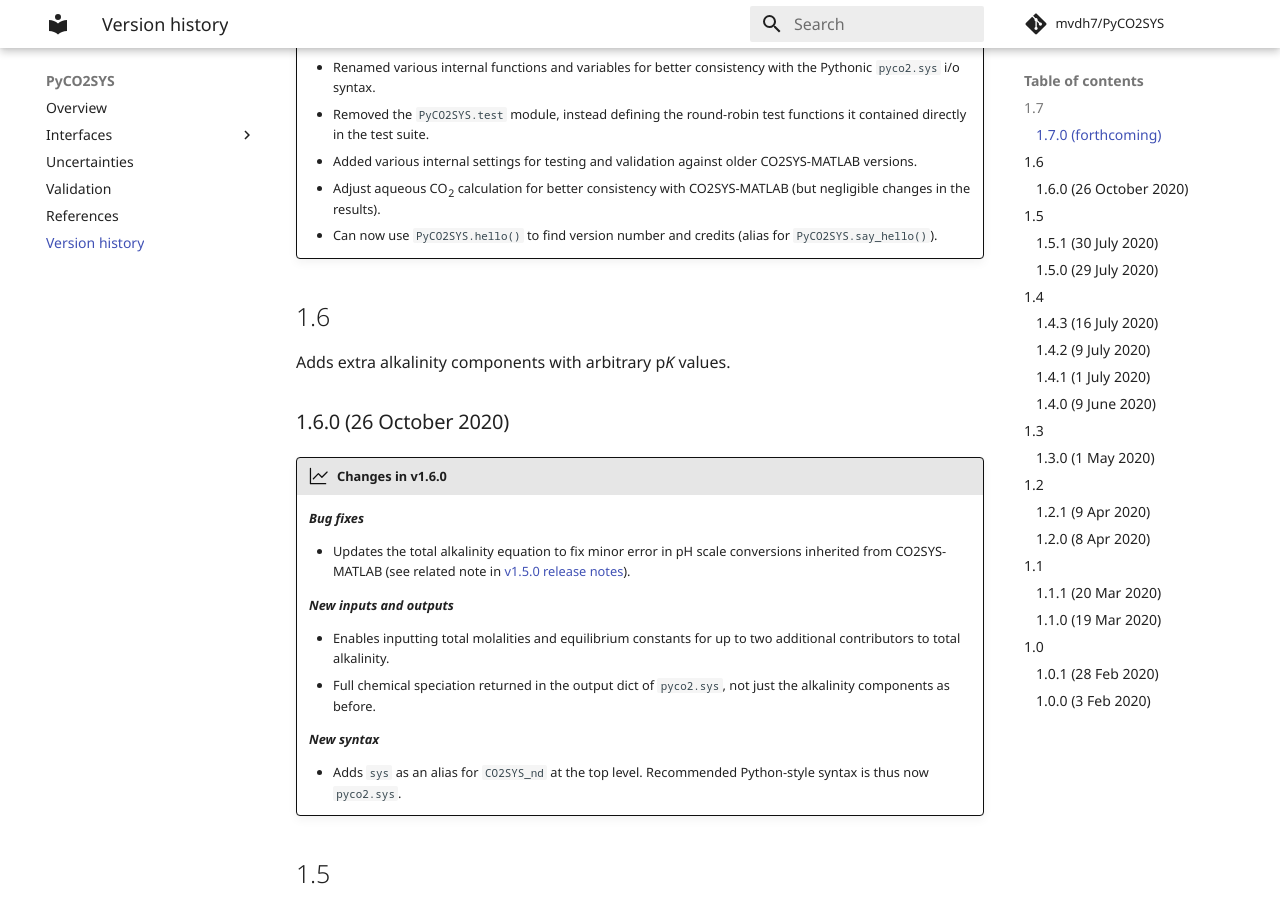
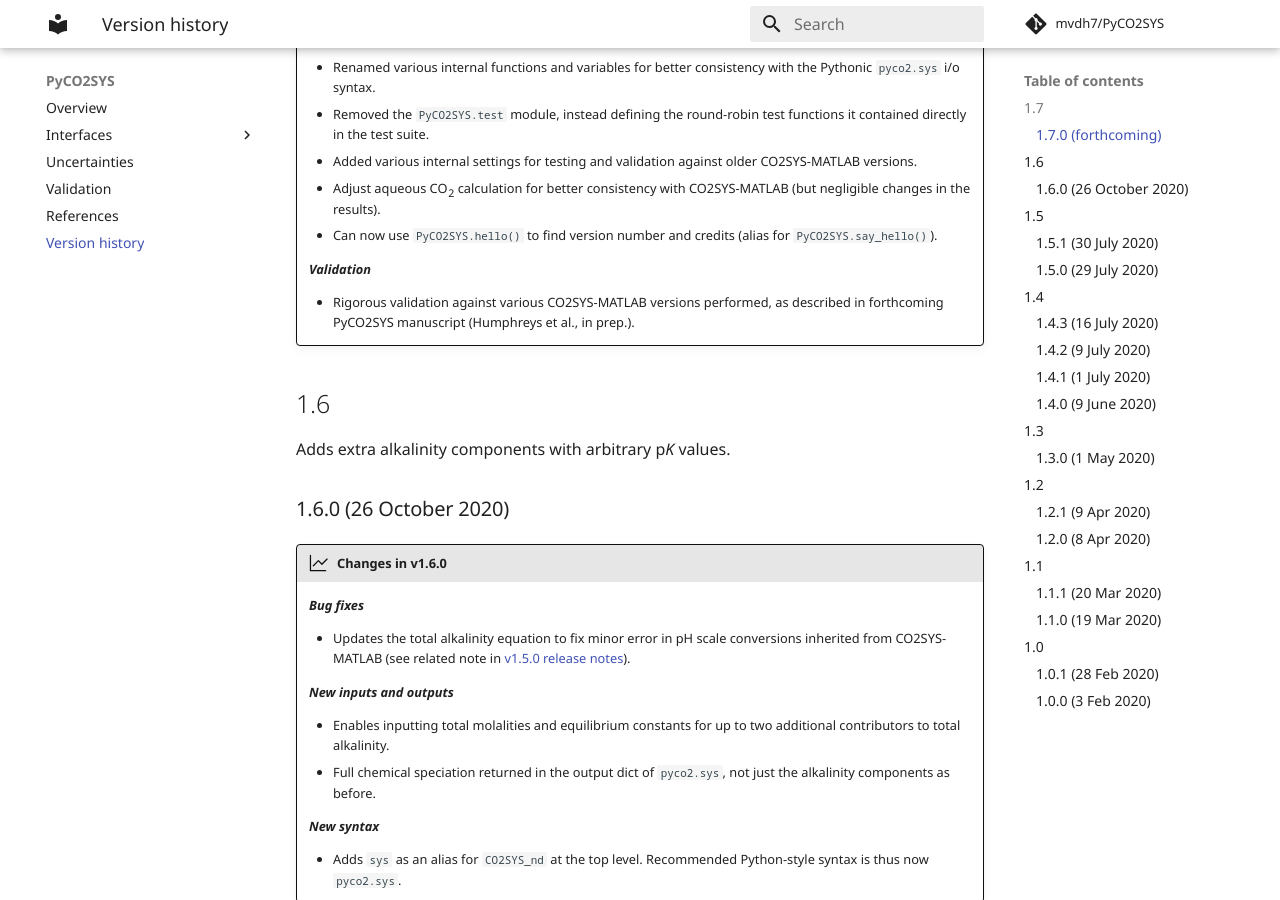
Before and after one commit to mvdh7/PyCO2SYS, an MkDocs documentation site: the page built from docs/versions.md, in a window 1280 px wide and 900 px high, scrolled down 1067 px. Built offline with MkDocs 1.6.1 and Material for MkDocs 9.7.7, drawn with Linux system fonts in a browser that asks for light colours; formulas are drawn with MathJax 3; comment, search, counter and statistics services are not loaded.

Commit message:
Note ongoing validation

```diff
--- a/docs/versions.md
+++ b/docs/versions.md
@@ -42,6 +42,10 @@
     * Added various internal settings for testing and validation against older CO2SYS-MATLAB versions.
     * Adjust aqueous CO<sub>2</sub> calculation for better consistency with CO2SYS-MATLAB (but negligible changes in the results).
     * Can now use `PyCO2SYS.hello()` to find version number and credits (alias for `PyCO2SYS.say_hello()`).
+
+    ***Validation***
+
+    * Rigorous validation against various CO2SYS-MATLAB versions performed, as described in forthcoming PyCO2SYS manuscript (Humphreys et al., in prep.).
 
 ## 1.6
 
```
